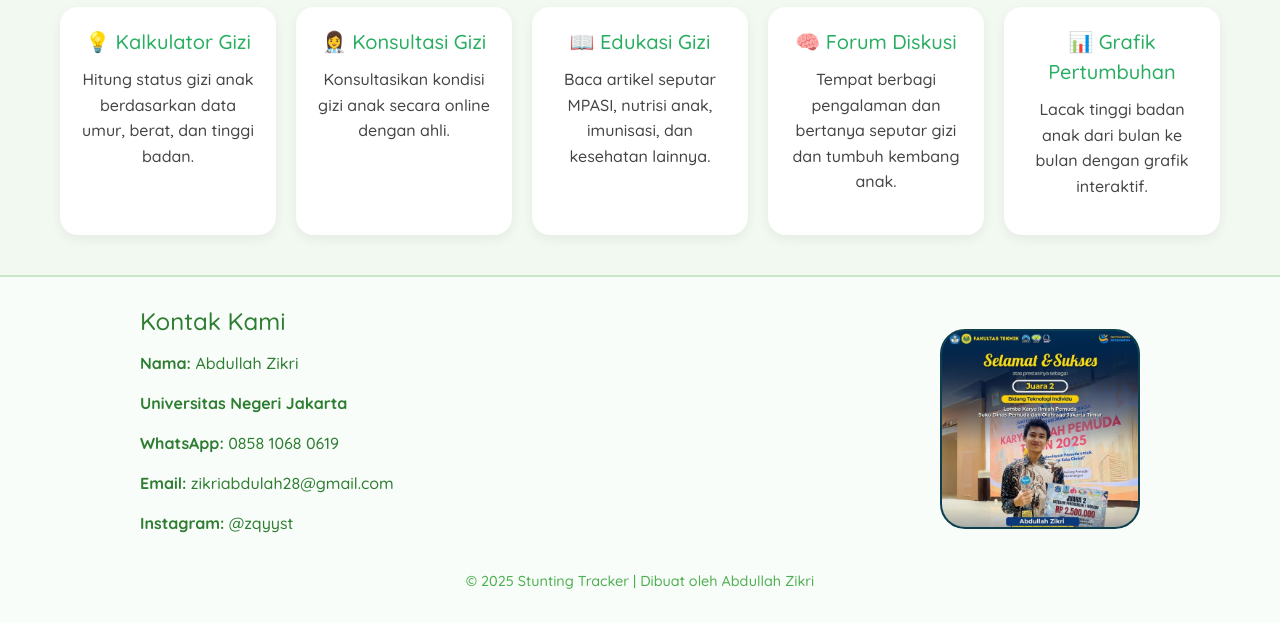
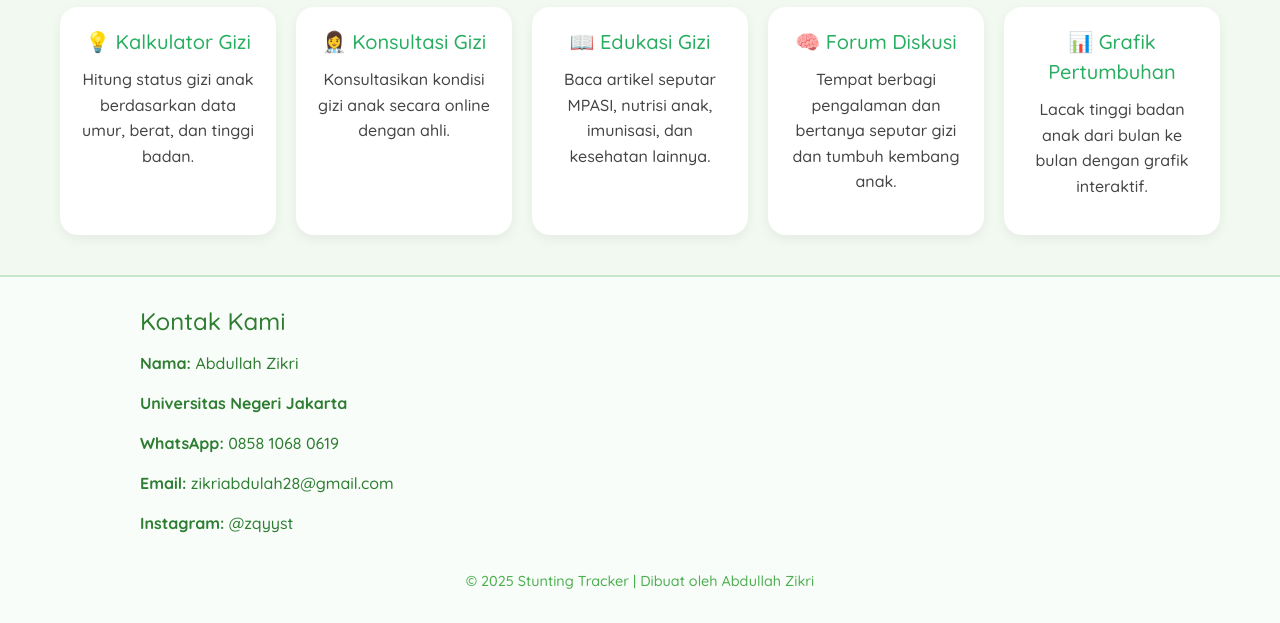
Before and after one commit to Zikriabdul/SiTumbuh, a plain HTML site: page index.html in a window 1280 px wide. Shown: the part 744-1367 px from the top of the page. Drawn offline with nearby package versions, Linux system fonts and the light colour scheme.

Commit message:
Remove image section from index.html
Removed the image section for Abdullah Zikri.

```diff
--- a/index.html
+++ b/index.html
@@ -1120,11 +1120,7 @@ form.addEventListener("submit", function (e) {
       <p><strong>Instagram:</strong> <a href="https://instagram.com/zqyyst" target="_blank" style="color: #2e7d32;">@zqyyst</a></p>
     </div>
 
-    <!-- Kanan: Foto Kotak Lengkung -->
-    <div style="flex: 0 0 200px; text-align: center;">
-      <img src="Screenshot_20250802-092914.jpg" alt="Foto Abdullah Zikri"
-           style="width: 200px; height: 200px; object-fit: cover; border-radius: 25px; background-color: #15697d; border: 2px solid #0f3f4d;">
-    </div>
+
   </div>
 
   <!-- Credit -->
```
